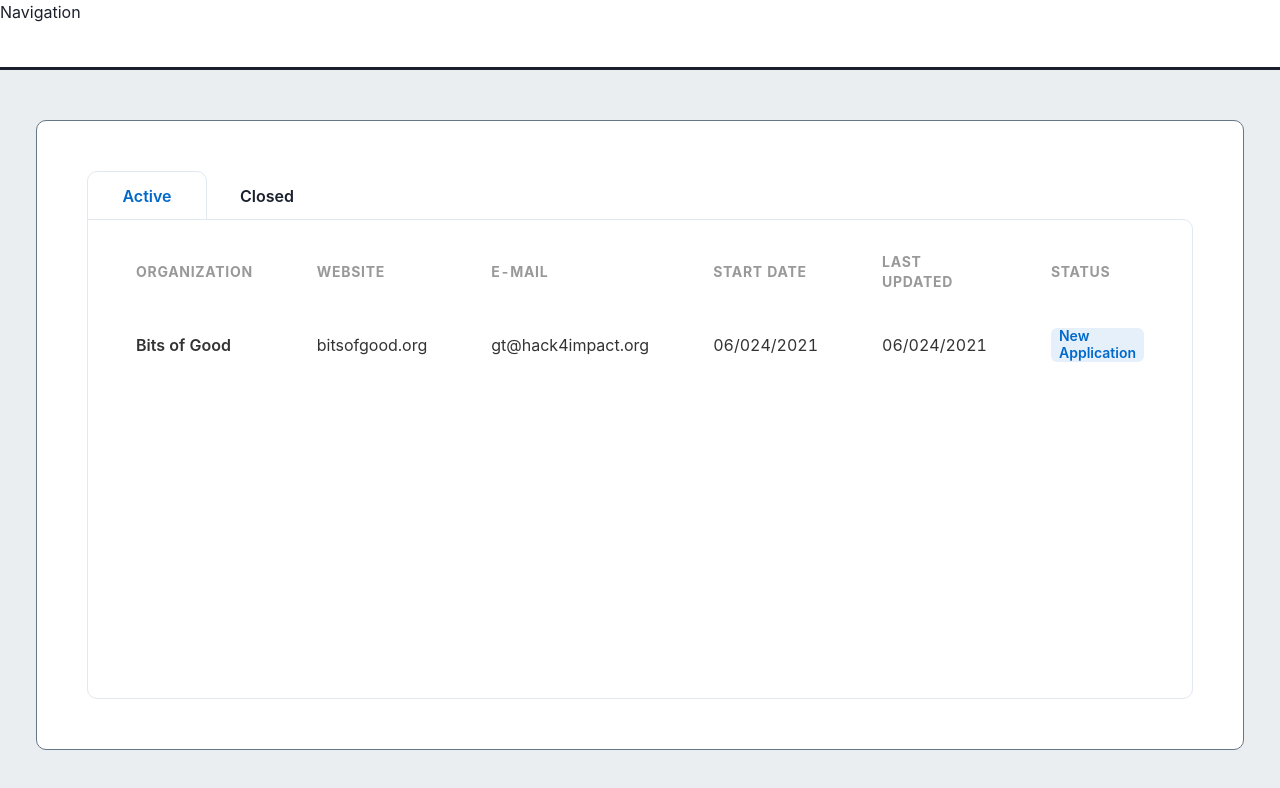
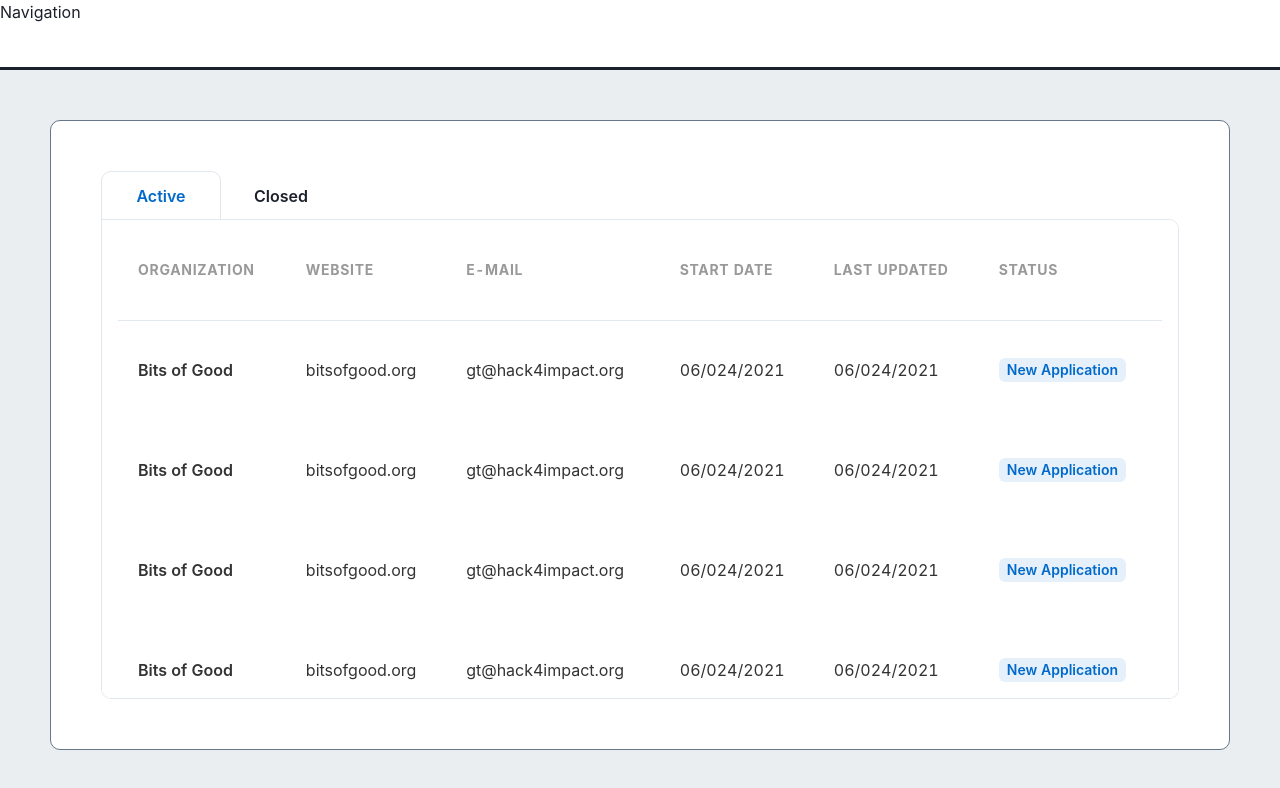
Before and after one commit to GTBitsOfGood/national-npp, a Next.js app: page /chapter/projects in a window 1280 px wide. Shown: the top 788 px of the page. Built offline with nearby package versions, Linux system fonts and the light colour scheme.

Commit message:
feat: improve Chapter Projects page flexibility

```diff
--- a/src/components/chapter/projects/ChapterProjectsTable.tsx
+++ b/src/components/chapter/projects/ChapterProjectsTable.tsx
@@ -15,33 +15,56 @@
 
   return (
     <Table variant="unstyled" size="lg">
-      <Thead color="#999999">
-        <Tr>
-          <Th>Organization</Th>
-          <Th>Website</Th>
-          <Th>E-mail</Th>
-          <Th>Start Date</Th>
-          <Th>Last Updated</Th>
-          <Th>Status</Th>
+      <Thead color="#999999" borderBottom="1px solid #E2E8F0">
+        <Tr height="100px">
+          <Th paddingInlineStart={5} paddingInlineEnd={4}>
+            Organization
+          </Th>
+          <Th paddingInlineStart={4} paddingInlineEnd={4}>
+            Website
+          </Th>
+          <Th paddingInlineStart={4} paddingInlineEnd={4}>
+            E-mail
+          </Th>
+          <Th paddingInlineStart={4} paddingInlineEnd={4}>
+            Start Date
+          </Th>
+          <Th paddingInlineStart={4} paddingInlineEnd={4}>
+            Last Updated
+          </Th>
+          <Th paddingInlineStart={4} paddingInlineEnd={4}>
+            Status
+          </Th>
         </Tr>
       </Thead>
-      <Tbody color="#333333">
+      <Tbody color="#333333" overflowY="auto">
         {projects.map((project) => (
-          <Tr key={project.id}>
-            <Td fontWeight={600}>{project.org}</Td>
-            <Td>
+          <Tr
+            key={project.id}
+            height="100px"
+            cursor="pointer"
+            _hover={{ backgroundColor: "rgba(0, 105, 202, 0.05)" }}
+          >
+            <Td paddingInlineStart={5} paddingInlineEnd={4} fontWeight={600}>
+              {project.org}
+            </Td>
+            <Td paddingInlineStart={4} paddingInlineEnd={4}>
               <Link href={`https://${project.website}`} isExternal>
                 {project.website}
               </Link>
             </Td>
-            <Td>
+            <Td paddingInlineStart={4} paddingInlineEnd={4}>
               <Link href={`mailto:${project.email}`} isExternal>
                 {project.email}
               </Link>
             </Td>
-            <Td>{dateToString(project.started)}</Td>
-            <Td>{dateToString(project.lastUpdated)}</Td>
-            <Td>
+            <Td paddingInlineStart={4} paddingInlineEnd={4}>
+              {dateToString(project.started)}
+            </Td>
+            <Td paddingInlineStart={4} paddingInlineEnd={4}>
+              {dateToString(project.lastUpdated)}
+            </Td>
+            <Td paddingInlineStart={4} paddingInlineEnd={4}>
               <ChapterProjectStatus status={project.status} />
             </Td>
           </Tr>
--- a/src/pages/chapter/projects/index.tsx
+++ b/src/pages/chapter/projects/index.tsx
@@ -9,8 +9,10 @@
 import ChapterProjectsTable from "src/components/chapter/projects/ChapterProjectsTable";
 
 function ChapterProjects() {
-  const projects = [
-    {
+  const projects = [];
+
+  for (let i = 0; i < 10; i += 1) {
+    projects.push({
       id: "123",
       org: "Bits of Good",
       website: "bitsofgood.org",
@@ -18,8 +20,10 @@
       started: new Date(),
       lastUpdated: new Date(),
       status: "newApp",
-    },
-    {
+    });
+  }
+
+  projects.push({
     id: "456",
     org: "Hack4Impact",
     website: "hack4impact.org",
@@ -27,8 +31,7 @@
     started: new Date(),
     lastUpdated: new Date(),
     status: "rejected",
-    },
-  ];
+  });
 
   const closedFilter = (status: string) =>
     status === "delivered" || status === "rejected" || status === "cancelled";
@@ -39,22 +42,23 @@
   return (
     <Flex
       height="100%"
-      justifyContent="center"
+      justifyContent="flex-start"
       alignItems="stretch"
       backgroundColor="#EBEEF1"
+      overflow="auto"
     >
       <Flex
-        justifyContent="center"
-        alignItems="stretch"
-        flexDirection="column"
         margin={50}
         padding={50}
-        flex={1}
         border="1px solid #657788"
         borderRadius={10}
         backgroundColor="white"
+        flexShrink={0}
+        flexGrow={1}
+        justifyContent="center"
+        alignItems="stretch"
       >
-        <Tabs height="100%" display="flex" flexDirection="column">
+        <Tabs flexGrow={1} display="flex" flexDirection="column">
           <TabList flex="0 0" borderBottom="none">
             <Tab
               width={120}
@@ -100,12 +104,14 @@
             borderBottomLeftRadius={10}
             borderTopRightRadius={10}
             borderBottomRightRadius={10}
-            flex="1 1"
+            flex="1 1 auto"
+            overflowX="hidden"
+            overflowY="auto"
           >
-            <TabPanel>
+            <TabPanel paddingTop={0}>
               <ChapterProjectsTable projects={activeProjects} />
             </TabPanel>
-            <TabPanel>
+            <TabPanel paddingTop={0}>
               <ChapterProjectsTable projects={closedProjects} />
             </TabPanel>
           </TabPanels>
```
Lines whose indentation alone changed are shown as unchanged.
